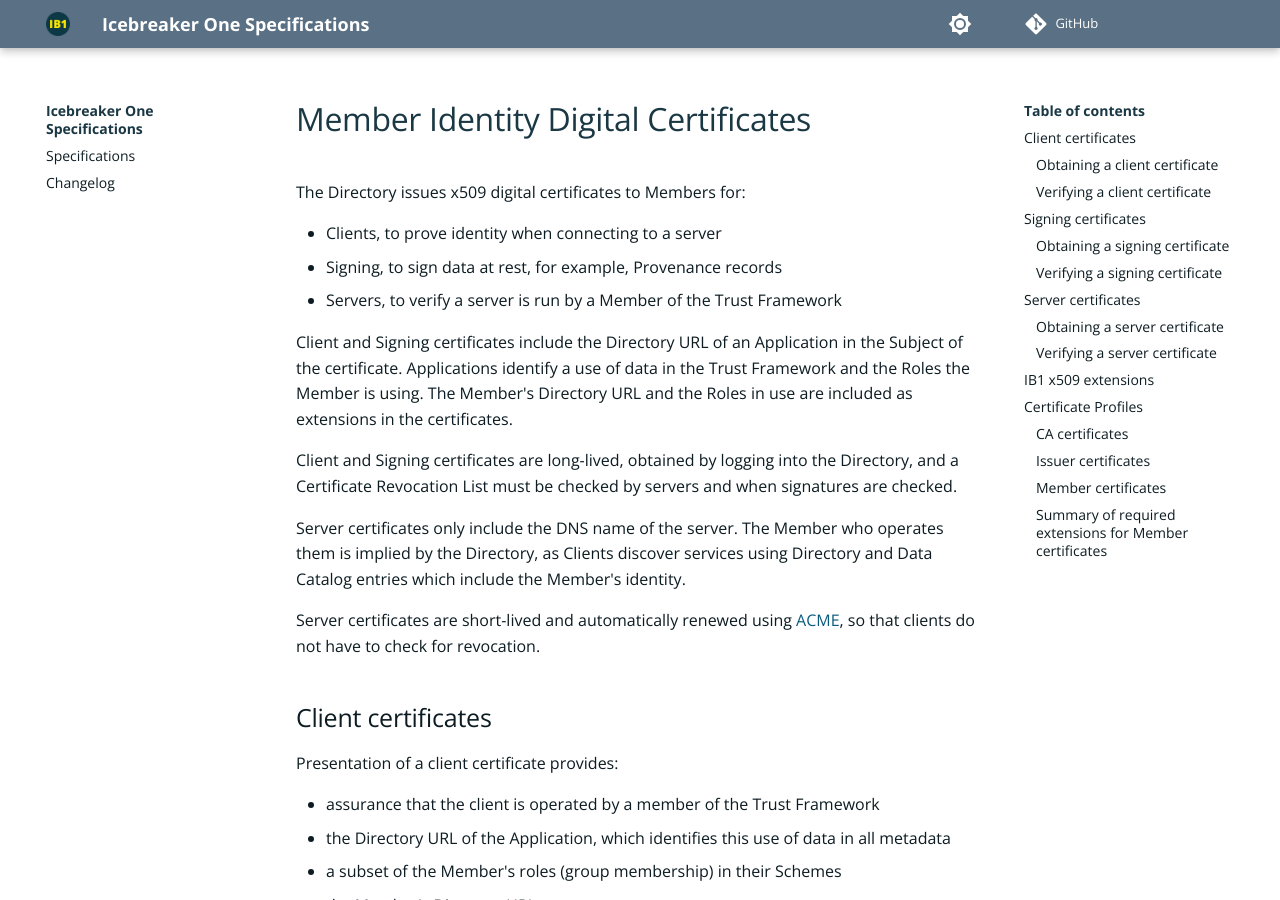
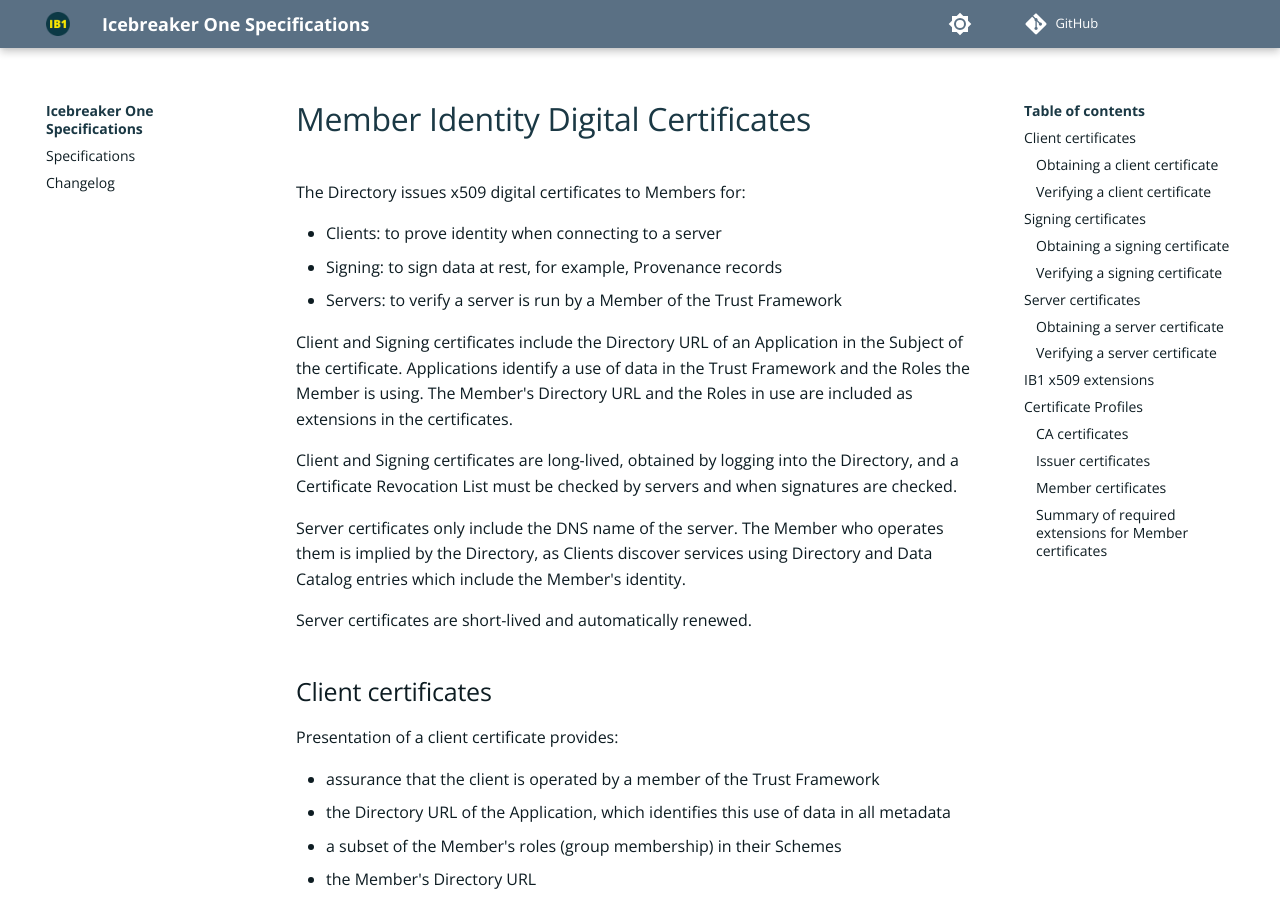
Before and after one commit to icebreakerone/ib1-technical-specifications, an MkDocs documentation site: the page built from docs/member-identity-digital-certificates/1.0.md, in a window 1280 px wide and 900 px high. Built offline with MkDocs 1.6.1 and Material for MkDocs 9.7.7, drawn with Linux system fonts in a browser that asks for light colours; comment, search, counter and statistics services are not loaded; some of the changed text lies outside the part shown.

Commit message:
Accept changes from Paul's review, with very minor tweaks

```diff
--- a/docs/member-identity-digital-certificates/1.0.md
+++ b/docs/member-identity-digital-certificates/1.0.md
@@ -2,9 +2,9 @@
 
 The Directory issues x509 digital certificates to Members for:
 
- * Clients, to prove identity when connecting to a server
- * Signing, to sign data at rest, for example, Provenance records
- * Servers, to verify a server is run by a Member of the Trust Framework
+ * Clients: to prove identity when connecting to a server
+ * Signing: to sign data at rest, for example, Provenance records
+ * Servers: to verify a server is run by a Member of the Trust Framework
 
 Client and Signing certificates include the Directory URL of an Application in the Subject of the certificate. Applications identify a use of data in the Trust Framework and the Roles the Member is using. The Member's Directory URL and the Roles in use are included as extensions in the certificates.
 
@@ -12,7 +12,7 @@
 
 Server certificates only include the DNS name of the server. The Member who operates them is implied by the Directory, as Clients discover services using Directory and Data Catalog entries which include the Member's identity.
 
-Server certificates are short-lived and automatically renewed using [ACME](https://datatracker.ietf.org/doc/html/rfc8555), so that clients do not have to check for revocation.
+Server certificates are short-lived and automatically renewed.
 
 ## Client certificates
 
@@ -81,7 +81,7 @@
 
 This assertion relies on only issuing certificates to servers which are registered explicitly (Member record) or implicitly (data catalog entries) in the Directory.
 
-The server certificates do not need to be checked for revocation by the client. If any certificate needs to be withdrawn, it is just replaced, and all the leaf certificates which rely on it will be invalid within 24 hours. (except for the root certificate!)
+If any intermediate certificate needs to be withdrawn, it is just replaced, and all the leaf certificates which rely on it will be invalid within 24 hours.
 
  * CN=[Trust Framework] Server CA
     * CN=[Trust Framework] Server Issuer
```
Also changed, not shown: docs/data-catalog-records/1.0.md (+2 -2 lines), docs/oauth-with-member-identity-certificates/1.0.md (+3 -3 lines), docs/registry-versioning/1.0.md (+2 -1 lines), docs/registry/1.0.md (+4 -4 lines).
